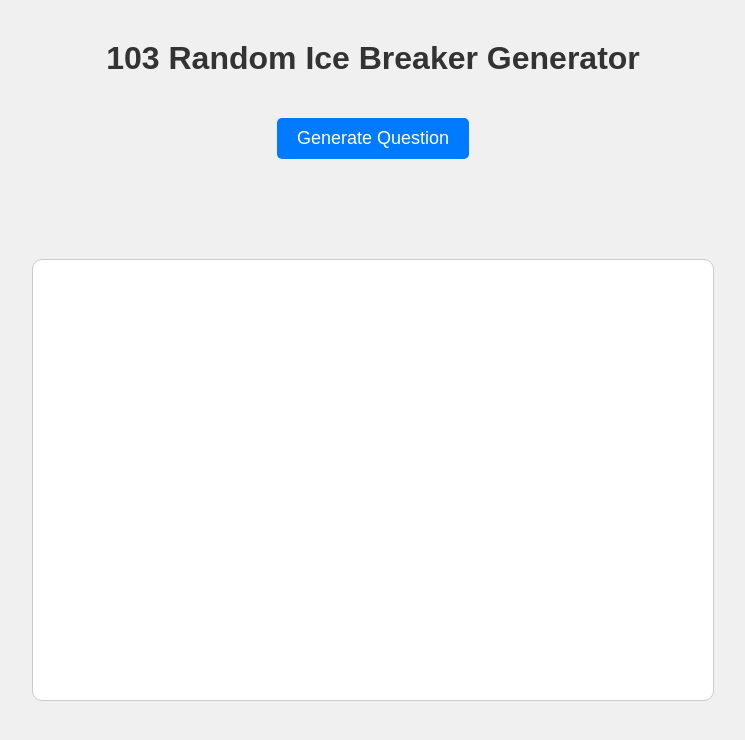
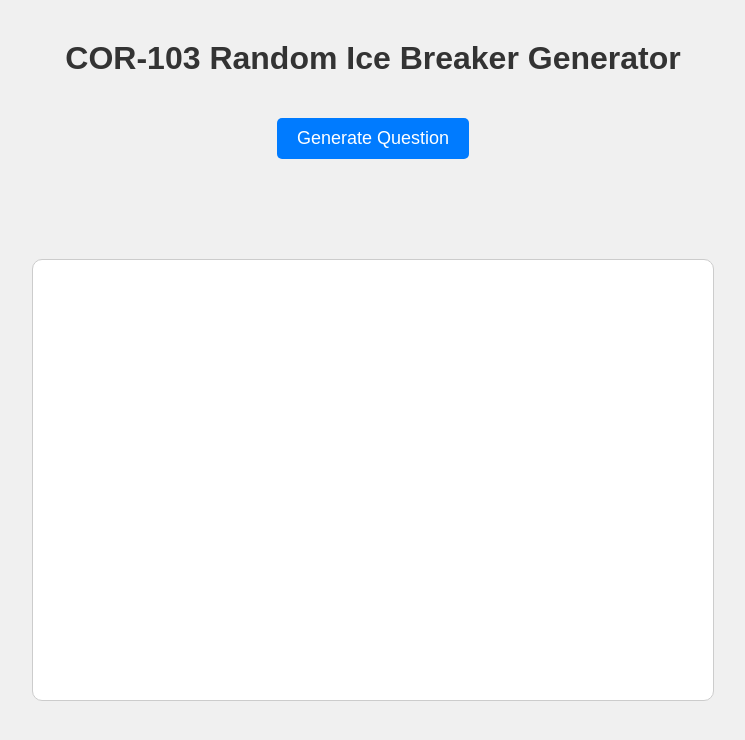
Before and after one commit to tyl330915/icebreakers, a plain HTML site: page index.html in a window 1280 px wide. Shown: the whole page, without its empty margins (267-1012 px from the left). Drawn offline with Linux system fonts and the light colour scheme.

Commit message:
Update index.html

```diff
--- a/index.html
+++ b/index.html
@@ -52,7 +52,7 @@
 </head>
 
 <body>
-    <h1>103 Random Ice Breaker Generator</h1>
+    <h1>COR-103 Random Ice Breaker Generator</h1>
     <button onclick="generateQuestion()">Generate Question</button>
     <p id="question"></p>
 
```
